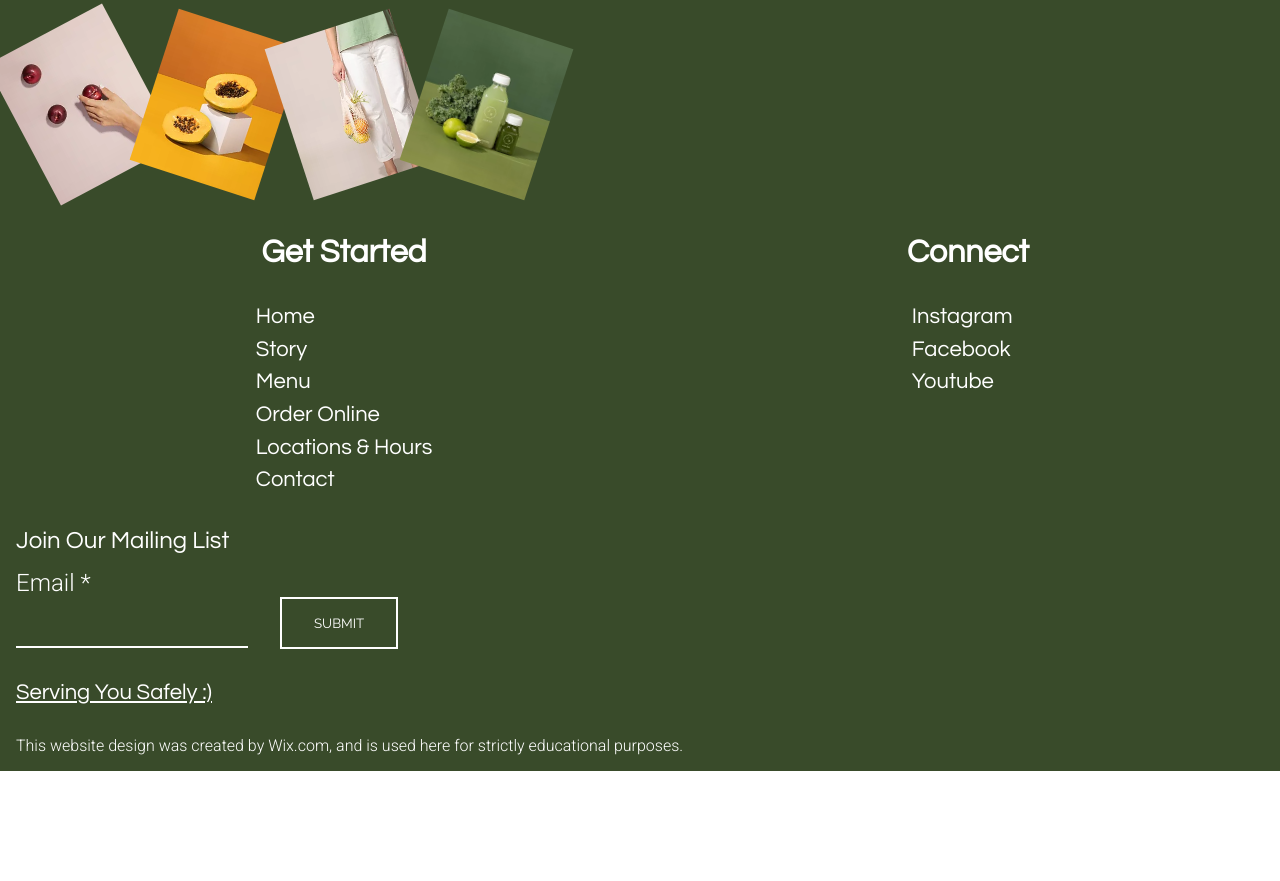
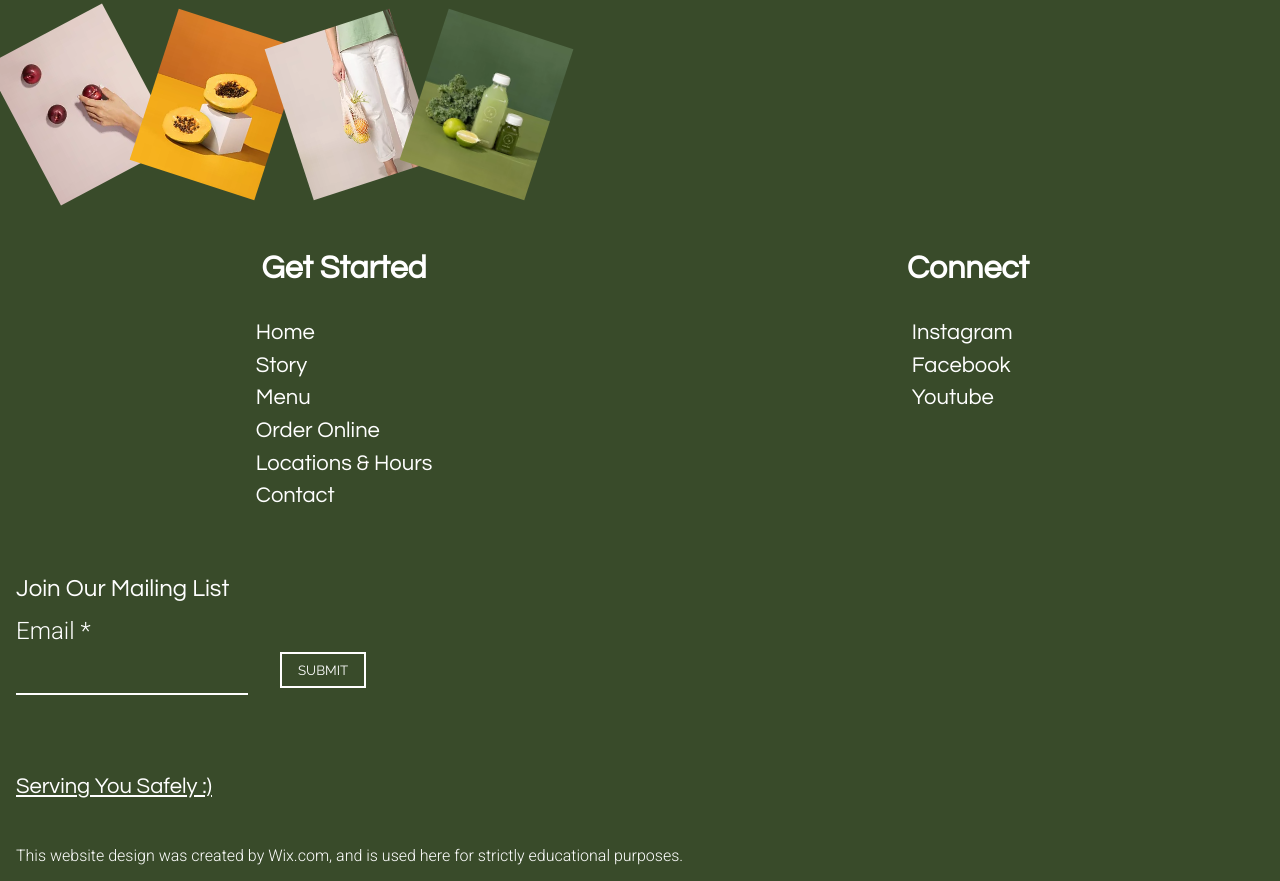
Before and after one commit to ShayanMahnam/Juice-Bar, a plain HTML site: page index.html in a window 1280 px wide. Shown: the part 8041-8922 px from the top of the page. Before the commit the page ends 8812 px from the top, so only its background shows below. Drawn offline with Linux system fonts and the light colour scheme.

Commit message:
minor bugs fixed

```diff
--- a/index.html
+++ b/index.html
@@ -188,7 +188,7 @@ Special Cleanse Kit
         </div>
 
         <form>
-            <fieldset>
+            <div class="field">
                 <legend>
 Join Our Mailing List
                 </legend>
@@ -197,7 +197,7 @@ Join Our Mailing List
                 <input class="mail-input" type="email" name="email" id="email">
                 <button class="sub-btn" type="submit">SUBMIT</button>
                 </div>
-            </fieldset>
+            </div>
         </form>
 
         <a href="#">
--- a/style.css
+++ b/style.css
@@ -375,25 +375,29 @@ footer {
   display: flex;
   flex-direction: column;
   padding: 1rem;
-  gap: 2rem;
+  gap: 3rem;
+
 }
 
 footer a {
   font-family: 'Questrial', sans-serif;
   color: var(--white);
   font-size: 22px;
+  margin-top: 2rem;
 }
 
 footer p {
   color: var(--white);
 }
 
-fieldset {
+
+.field {
   color: var(--white);
   border: none;
   display: flex;
   flex-direction: column;
   font-size: 24px;
+
 }
 legend {
   font-family: 'Questrial', sans-serif;
@@ -423,7 +427,7 @@ legend {
 .sub-btn {
   background-color: transparent;
   border: 2px solid var(--white);
-  padding: 1rem 2rem;
+  padding: .5rem 1rem;
   color: var(--white);
   font-family: 'Raleway', sans-serif;
 
```
